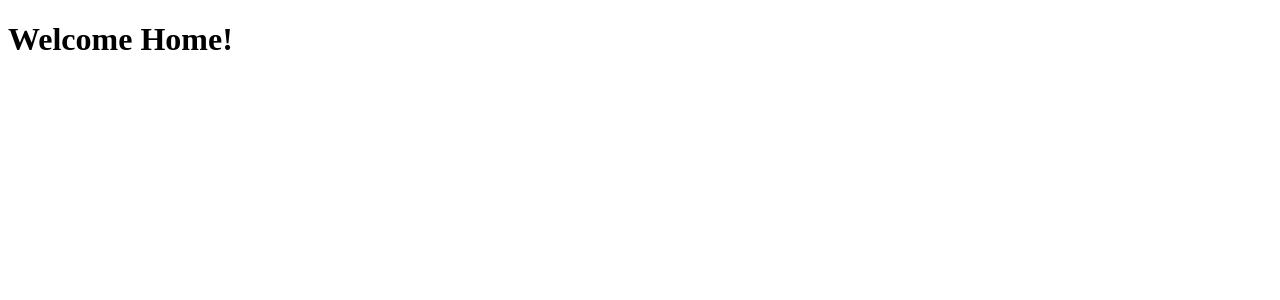
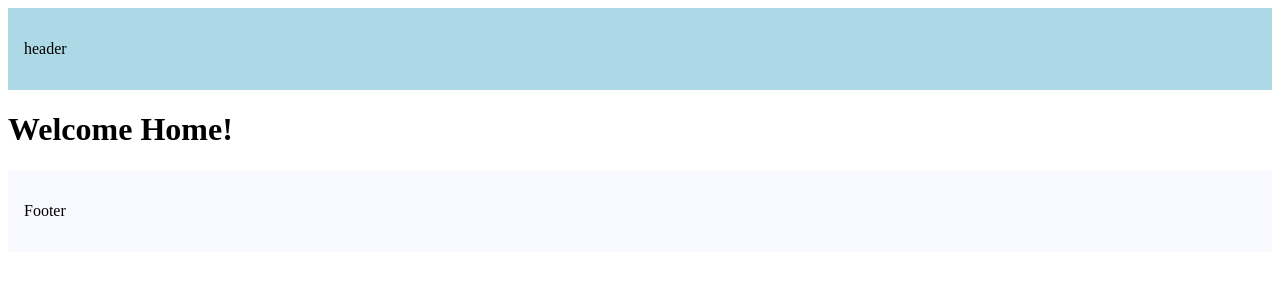
Before and after one commit to fum1ple/nextjs-tutorial, a Next.js app in the folder routing-demo/: page / in a window 1280 px wide. Shown: the top 300 px of the page. Built offline with nearby package versions, Linux system fonts and the light colour scheme.

Commit message:
[add]layout

```diff
--- a/routing-demo/src/app/layout.tsx
+++ b/routing-demo/src/app/layout.tsx
@@ -10,7 +10,23 @@
 }) {
   return (
     <html>
-      <body>{children}</body>
+      <body>
+        <header
+          style={{
+            backgroundColor: "lightblue",
+            padding: "1rem",
+          }}>
+          <p>header</p>
+        </header>
+        {children}
+        <footer
+          style={{
+            backgroundColor: "ghostwhite",
+            padding: "1rem",
+          }}>
+          <p>Footer</p>
+        </footer>
+      </body>
     </html>
   );
 }
```
